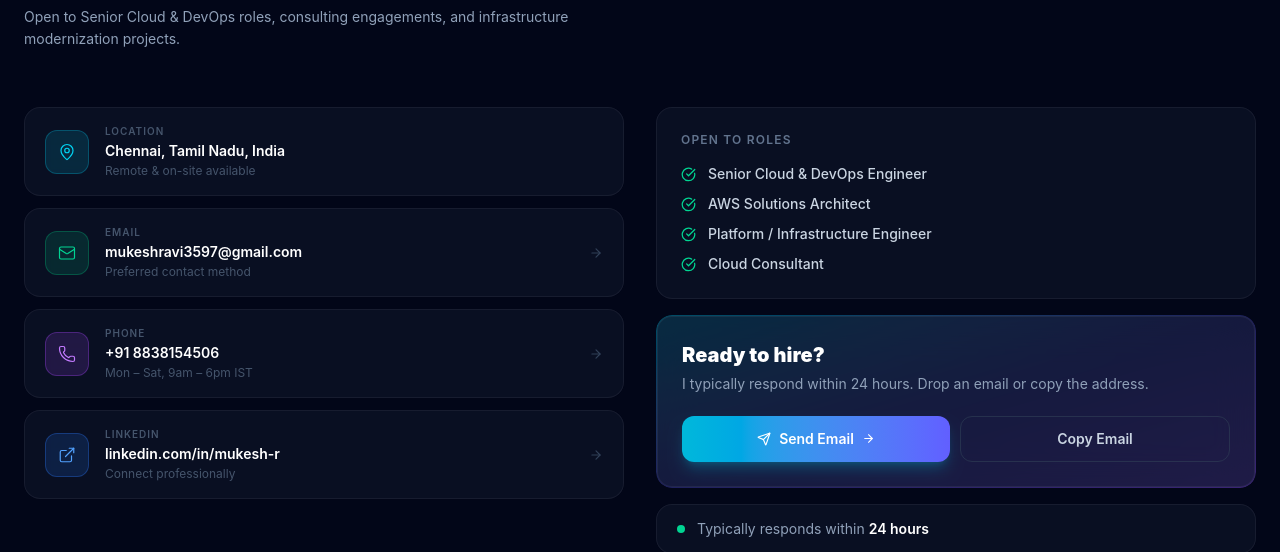
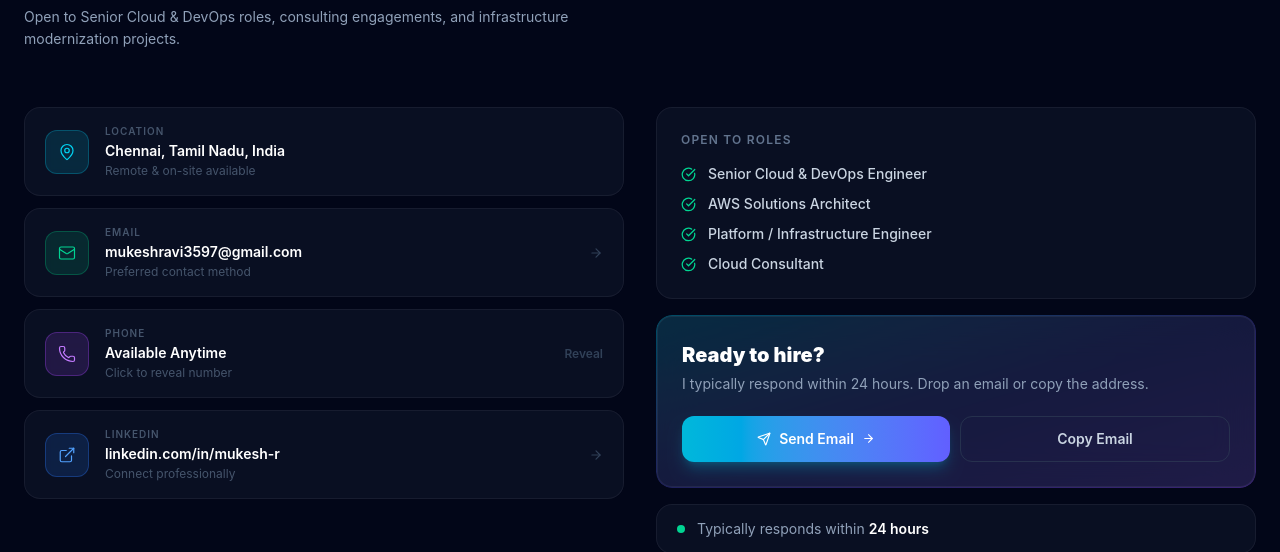
Before and after one commit to Mukesh-97/portfolio, a React (Vite) app: page / in a window 1280 px wide. Shown: the part 8158-8710 px from the top of the page. Built offline with nearby package versions, Linux system fonts and the light colour scheme.

Commit message:
updated code

```diff
--- a/src/components/Contact.tsx
+++ b/src/components/Contact.tsx
@@ -1,13 +1,6 @@
-import { motion } from "framer-motion";
-import { MapPin, Mail, Phone, ExternalLink, ArrowRight, CheckCircle, Send } from "lucide-react";
+import { motion, AnimatePresence } from "framer-motion";
+import { MapPin, Mail, Phone, ExternalLink, ArrowRight, CheckCircle, Send, Copy } from "lucide-react";
 import { useState } from "react";
-
-const contactCards = [
-  { label: "Location", value: "Chennai, Tamil Nadu, India", sub: "Remote & on-site available", Icon: MapPin,       color: "cyan",    href: null as string | null, external: false },
-  { label: "Email",    value: "mukeshravi3597@gmail.com",   sub: "Preferred contact method",  Icon: Mail,          color: "emerald", href: "mailto:mukeshravi3597@gmail.com", external: false },
-  { label: "Phone",    value: "+91 8838154506",             sub: "Mon – Sat, 9am – 6pm IST",  Icon: Phone,         color: "purple",  href: "tel:+918838154506", external: false },
-  { label: "LinkedIn", value: "linkedin.com/in/mukesh-r",   sub: "Connect professionally",    Icon: ExternalLink,  color: "blue",    href: "https://www.linkedin.com/in/mukesh-r-4543b2214", external: true },
-];
 
 const openRoles = [
   "Senior Cloud & DevOps Engineer",
@@ -17,24 +10,60 @@ const openRoles = [
 ];
 
 const cardColors: Record<string, { icon: string; border: string; hover: string }> = {
-  cyan:    { icon: "bg-cyan-500/15 border-cyan-500/30 text-cyan-400",    border: "border-slate-800", hover: "hover:border-cyan-500/30" },
+  cyan:    { icon: "bg-cyan-500/15 border-cyan-500/30 text-cyan-400",         border: "border-slate-800", hover: "hover:border-cyan-500/30"    },
   emerald: { icon: "bg-emerald-500/15 border-emerald-500/30 text-emerald-400", border: "border-slate-800", hover: "hover:border-emerald-500/30" },
-  purple:  { icon: "bg-purple-500/15 border-purple-500/30 text-purple-400",  border: "border-slate-800", hover: "hover:border-purple-500/30" },
-  blue:    { icon: "bg-blue-500/15 border-blue-500/30 text-blue-400",      border: "border-slate-800", hover: "hover:border-blue-500/30" },
+  purple:  { icon: "bg-purple-500/15 border-purple-500/30 text-purple-400",   border: "border-slate-800", hover: "hover:border-purple-500/30"  },
+  blue:    { icon: "bg-blue-500/15 border-blue-500/30 text-blue-400",         border: "border-slate-800", hover: "hover:border-blue-500/30"    },
 };
 
 export default function Contact() {
-  const [copied, setCopied] = useState(false);
+  const [copiedEmail, setCopiedEmail] = useState(false);
+  const [copiedPhone, setCopiedPhone] = useState(false);
+  const [phoneRevealed, setPhoneRevealed] = useState(false);
+  const [toast, setToast]             = useState("");
 
-  const handleCopy = () => {
+  const showToast = (msg: string) => {
+    setToast(msg);
+    setTimeout(() => setToast(""), 2500);
+  };
+
+  const handleCopyEmail = () => {
     navigator.clipboard.writeText("mukeshravi3597@gmail.com");
-    setCopied(true);
-    setTimeout(() => setCopied(false), 2500);
+    setCopiedEmail(true);
+    setTimeout(() => setCopiedEmail(false), 2500);
+  };
+
+  const handlePhoneReveal = () => {
+    if (!phoneRevealed) {
+      setPhoneRevealed(true);
+    } else {
+      navigator.clipboard.writeText("+918838154506");
+      setCopiedPhone(true);
+      showToast("Phone number copied!");
+      setTimeout(() => setCopiedPhone(false), 2500);
+    }
   };
 
   return (
     <section id="contact" className="py-24 section-divider">
       <div className="max-w-7xl mx-auto px-6">
+
+        {/* ── Toast notification ── */}
+        <AnimatePresence>
+          {toast && (
+            <motion.div
+              key="toast"
+              initial={{ opacity: 0, y: 20, scale: 0.95 }}
+              animate={{ opacity: 1, y: 0, scale: 1 }}
+              exit={{ opacity: 0, y: 10, scale: 0.95 }}
+              transition={{ duration: 0.2 }}
+              className="fixed bottom-8 left-1/2 -translate-x-1/2 z-50 flex items-center gap-2.5 bg-slate-900 border border-emerald-500/30 text-emerald-400 text-sm font-semibold px-5 py-3 rounded-2xl shadow-xl shadow-black/40"
+            >
+              <CheckCircle size={15} />
+              {toast}
+            </motion.div>
+          )}
+        </AnimatePresence>
 
         <motion.div initial={{ opacity: 0, y: 20 }} whileInView={{ opacity: 1, y: 0 }} viewport={{ once: true }} className="mb-14">
           <p className="text-cyan-400 text-sm font-semibold uppercase tracking-widest mb-3">Get in Touch</p>
@@ -49,30 +78,116 @@ export default function Contact() {
           {/* ── Left: contact cards ── */}
           <motion.div initial={{ opacity: 0, x: -20 }} whileInView={{ opacity: 1, x: 0 }} viewport={{ once: true }}
             className="flex flex-col gap-3">
-            {contactCards.map(({ label, value, sub, Icon, color, href, external }) => {
-              const c = cardColors[color];
-              const inner = (
+
+            {/* Location */}
+            {(() => { const c = cardColors["cyan"]; return (
+              <div className={`glass border ${c.border} rounded-2xl px-5 py-4`}>
                 <div className="flex items-center gap-4">
                   <div className={`w-11 h-11 rounded-xl border flex items-center justify-center shrink-0 ${c.icon}`}>
-                    <Icon size={18} strokeWidth={1.6} />
+                    <MapPin size={18} strokeWidth={1.6} />
                   </div>
                   <div className="min-w-0 flex-1">
-                    <p className="text-slate-600 text-[10px] uppercase tracking-widest font-semibold mb-0.5">{label}</p>
-                    <p className="text-white font-semibold text-sm truncate">{value}</p>
-                    <p className="text-slate-600 text-xs mt-0.5">{sub}</p>
+                    <p className="text-slate-600 text-[10px] uppercase tracking-widest font-semibold mb-0.5">Location</p>
+                    <p className="text-white font-semibold text-sm">Chennai, Tamil Nadu, India</p>
+                    <p className="text-slate-600 text-xs mt-0.5">Remote & on-site available</p>
                   </div>
-                  {href && <ArrowRight size={14} className="text-slate-700 group-hover:text-slate-400 group-hover:translate-x-1 transition-all shrink-0" />}
                 </div>
-              );
-              return href ? (
-                <a key={label} href={href} {...(external ? { target: "_blank", rel: "noopener noreferrer" } : {})}
-                  className={`group glass border ${c.border} ${c.hover} rounded-2xl px-5 py-4 transition-all duration-200 hover:-translate-y-0.5 hover:shadow-lg card-shine`}>
-                  {inner}
-                </a>
-              ) : (
-                <div key={label} className={`glass border ${c.border} rounded-2xl px-5 py-4`}>{inner}</div>
-              );
-            })}
+              </div>
+            );})()}
+
+            {/* Email */}
+            {(() => { const c = cardColors["emerald"]; return (
+              <a href="mailto:mukeshravi3597@gmail.com"
+                className={`group glass border ${c.border} ${c.hover} rounded-2xl px-5 py-4 transition-all duration-200 hover:-translate-y-0.5 hover:shadow-lg card-shine`}>
+                <div className="flex items-center gap-4">
+                  <div className={`w-11 h-11 rounded-xl border flex items-center justify-center shrink-0 ${c.icon}`}>
+                    <Mail size={18} strokeWidth={1.6} />
+                  </div>
+                  <div className="min-w-0 flex-1">
+                    <p className="text-slate-600 text-[10px] uppercase tracking-widest font-semibold mb-0.5">Email</p>
+                    <p className="text-white font-semibold text-sm">mukeshravi3597@gmail.com</p>
+                    <p className="text-slate-600 text-xs mt-0.5">Preferred contact method</p>
+                  </div>
+                  <ArrowRight size={14} className="text-slate-700 group-hover:text-slate-400 group-hover:translate-x-1 transition-all shrink-0" />
+                </div>
+              </a>
+            );})()}
+
+            {/* Phone — reveal number inline, then copy */}
+            {(() => { const c = cardColors["purple"]; return (
+              <button onClick={handlePhoneReveal}
+                className={`group glass border ${c.border} ${copiedPhone ? "border-purple-500/50" : phoneRevealed ? "border-purple-500/30" : "hover:border-purple-500/30"} rounded-2xl px-5 py-4 transition-all duration-200 hover:-translate-y-0.5 hover:shadow-lg card-shine w-full text-left`}>
+                <div className="flex items-center gap-4">
+                  <div className={`w-11 h-11 rounded-xl border flex items-center justify-center shrink-0 ${c.icon}`}>
+                    <Phone size={18} strokeWidth={1.6} />
+                  </div>
+                  <div className="min-w-0 flex-1">
+                    <p className="text-slate-600 text-[10px] uppercase tracking-widest font-semibold mb-0.5">Phone</p>
+                    <AnimatePresence mode="wait">
+                      {phoneRevealed ? (
+                        <motion.p
+                          key="number"
+                          initial={{ opacity: 0, y: 4 }}
+                          animate={{ opacity: 1, y: 0 }}
+                          exit={{ opacity: 0, y: -4 }}
+                          transition={{ duration: 0.18 }}
+                          className="text-white font-semibold text-sm tracking-wide"
+                        >
+                          +91 8838154506
+                        </motion.p>
+                      ) : (
+                        <motion.p
+                          key="label"
+                          initial={{ opacity: 0, y: 4 }}
+                          animate={{ opacity: 1, y: 0 }}
+                          exit={{ opacity: 0, y: -4 }}
+                          transition={{ duration: 0.18 }}
+                          className="text-white font-semibold text-sm"
+                        >
+                          Available Anytime
+                        </motion.p>
+                      )}
+                    </AnimatePresence>
+                    <p className="text-slate-600 text-xs mt-0.5">
+                      {phoneRevealed ? "Click to copy" : "Click to reveal number"}
+                    </p>
+                  </div>
+                  <div className="shrink-0 flex items-center gap-1.5">
+                    {copiedPhone ? (
+                      <span className="text-purple-400 text-xs font-semibold flex items-center gap-1">
+                        <CheckCircle size={13} /> Copied
+                      </span>
+                    ) : phoneRevealed ? (
+                      <span className="text-purple-400 text-xs font-semibold flex items-center gap-1">
+                        <Copy size={13} /> Copy
+                      </span>
+                    ) : (
+                      <span className="text-slate-700 group-hover:text-purple-400 text-xs font-semibold transition-colors">
+                        Reveal
+                      </span>
+                    )}
+                  </div>
+                </div>
+              </button>
+            );})()}
+
+            {/* LinkedIn */}
+            {(() => { const c = cardColors["blue"]; return (
+              <a href="https://www.linkedin.com/in/mukesh-r-4543b2214" target="_blank" rel="noopener noreferrer"
+                className={`group glass border ${c.border} ${c.hover} rounded-2xl px-5 py-4 transition-all duration-200 hover:-translate-y-0.5 hover:shadow-lg card-shine`}>
+                <div className="flex items-center gap-4">
+                  <div className={`w-11 h-11 rounded-xl border flex items-center justify-center shrink-0 ${c.icon}`}>
+                    <ExternalLink size={18} strokeWidth={1.6} />
+                  </div>
+                  <div className="min-w-0 flex-1">
+                    <p className="text-slate-600 text-[10px] uppercase tracking-widest font-semibold mb-0.5">LinkedIn</p>
+                    <p className="text-white font-semibold text-sm">linkedin.com/in/mukesh-r</p>
+                    <p className="text-slate-600 text-xs mt-0.5">Connect professionally</p>
+                  </div>
+                  <ArrowRight size={14} className="text-slate-700 group-hover:text-slate-400 group-hover:translate-x-1 transition-all shrink-0" />
+                </div>
+              </a>
+            );})()}
           </motion.div>
 
           {/* ── Right: CTA panel ── */}
@@ -94,14 +209,12 @@ export default function Contact() {
 
             {/* Glowing CTA card */}
             <div className="relative overflow-hidden rounded-2xl p-px">
-              {/* Animated gradient border */}
               <div className="absolute inset-0 bg-gradient-to-br from-cyan-500/40 via-indigo-500/30 to-violet-500/40 rounded-2xl" />
               <div className="relative glass rounded-[calc(1rem-1px)] p-6">
                 <p className="text-white font-black text-xl mb-1">Ready to hire?</p>
                 <p className="text-slate-400 text-sm mb-5 leading-relaxed">
                   I typically respond within 24 hours. Drop an email or copy the address.
                 </p>
-
                 <div className="flex flex-col sm:flex-row gap-2.5">
                   <a href="mailto:mukeshravi3597@gmail.com"
                     className="group flex-1 flex items-center justify-center gap-2 bg-gradient-to-r from-cyan-500 to-indigo-500 hover:from-cyan-400 hover:to-indigo-400 px-5 py-3 rounded-xl font-semibold text-sm transition-all duration-200 shadow-lg shadow-cyan-500/25 hover:shadow-cyan-500/40 hover:-translate-y-0.5">
@@ -109,11 +222,13 @@ export default function Contact() {
                     Send Email
                     <ArrowRight size={13} className="group-hover:translate-x-1 transition-transform" />
                   </a>
-                  <button onClick={handleCopy}
+                  <button onClick={handleCopyEmail}
                     className={`flex-1 flex items-center justify-center gap-2 border px-5 py-3 rounded-xl font-semibold text-sm transition-all duration-200 hover:-translate-y-0.5 ${
-                      copied ? "border-emerald-500/50 bg-emerald-500/10 text-emerald-400" : "border-slate-700/60 hover:border-slate-500 text-slate-300 hover:text-white hover:bg-white/5"
+                      copiedEmail
+                        ? "border-emerald-500/50 bg-emerald-500/10 text-emerald-400"
+                        : "border-slate-700/60 hover:border-slate-500 text-slate-300 hover:text-white hover:bg-white/5"
                     }`}>
-                    {copied ? <><CheckCircle size={14} /> Copied!</> : "Copy Email"}
+                    {copiedEmail ? <><CheckCircle size={14} /> Copied!</> : "Copy Email"}
                   </button>
                 </div>
               </div>
```
